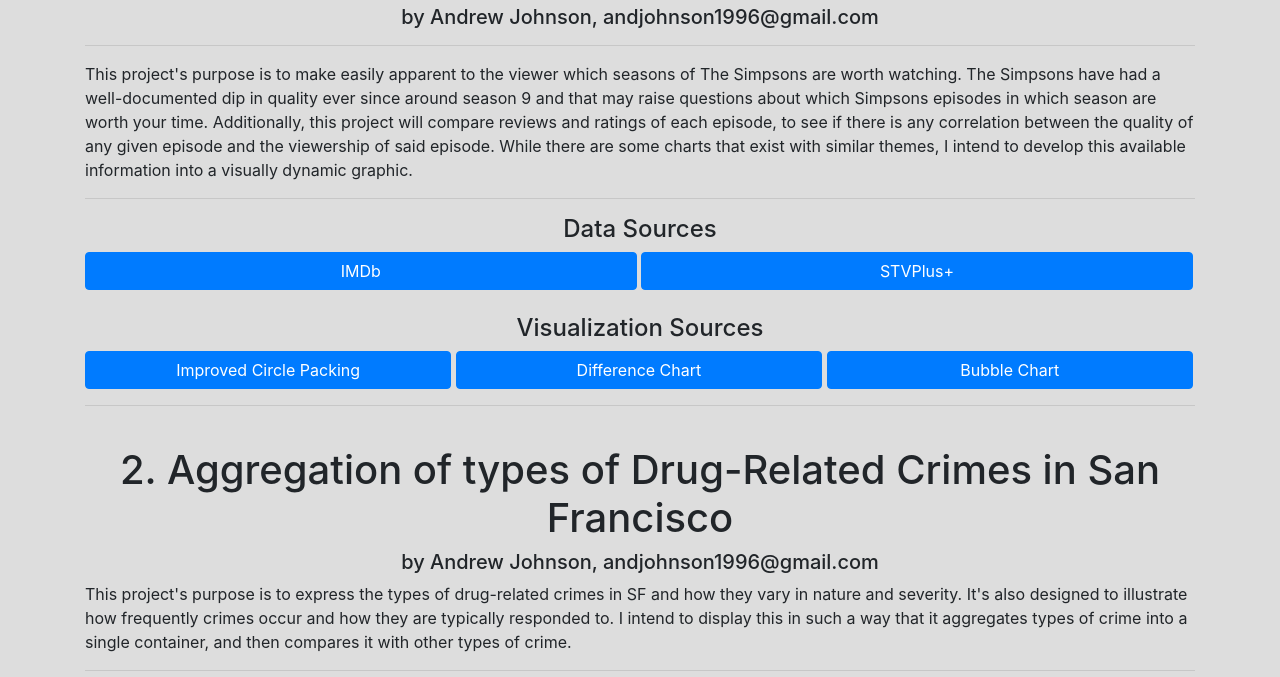
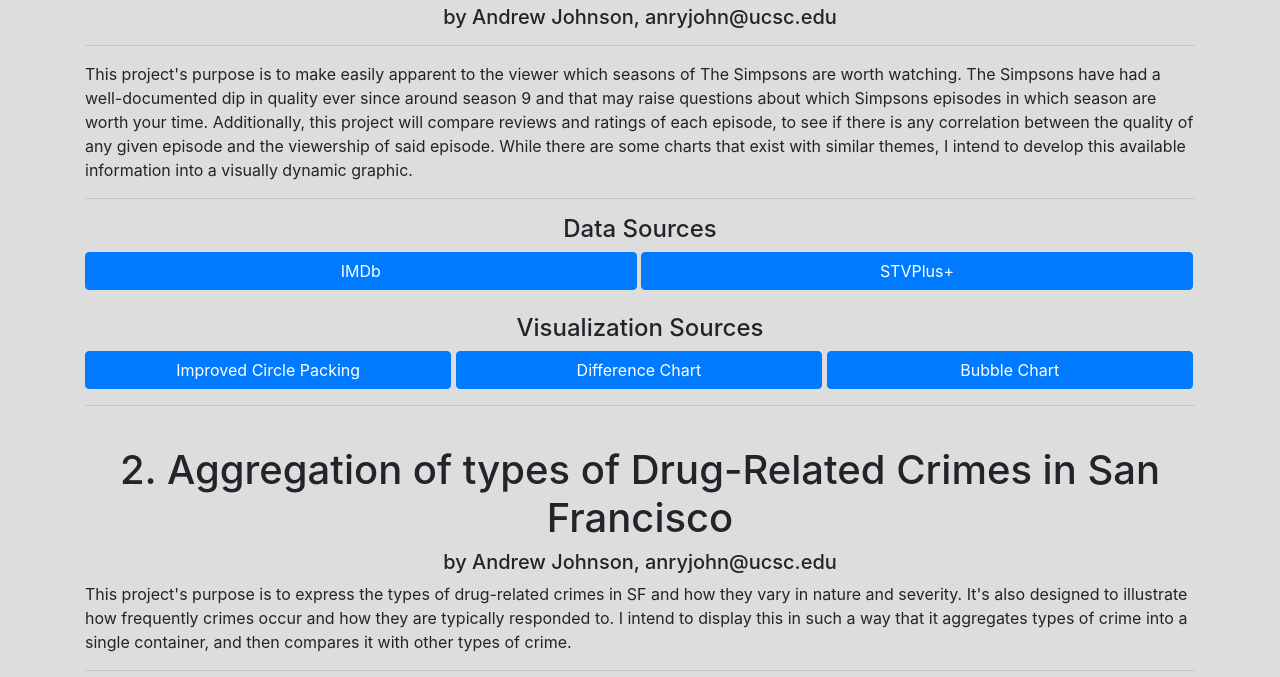
Before and after one commit to ajtemp/ajtemp.github.io, a plain HTML site: page index.html in a window 1280 px wide. Shown: the part 123-800 px from the top of the page. Drawn offline with nearby package versions, Linux system fonts and the light colour scheme.

Commit message:
email change

```diff
--- a/index.html
+++ b/index.html
@@ -13,7 +13,7 @@
 
 <div class="container mt-4">
   <h1 class="text-center">1. Quality/Viewership of The Simpsons, Episode by Episode</h1>
-  <h5 class="text-center">by Andrew Johnson, andjohnson1996@gmail.com</h5>
+  <h5 class="text-center">by Andrew Johnson, anryjohn@ucsc.edu</h5>
   <hr>
   <p>This project's purpose is to make easily apparent to the viewer which seasons of The Simpsons are worth watching. The Simpsons have had a well-documented dip in quality ever since around season 9 and that may raise questions about which Simpsons episodes in which season are worth your time. Additionally, this project will compare reviews and ratings of each episode, to see if there is any correlation between the quality of any given episode and the viewership of said episode. While there are some charts that exist with similar themes, I intend to develop this available information into a visually dynamic graphic.</p>
   <hr>
@@ -31,7 +31,7 @@
   <br>
 
   <h1 class="text-center">2. Aggregation of types of Drug-Related Crimes in San Francisco</h1>
-  <h5 class="text-center">by Andrew Johnson, andjohnson1996@gmail.com</h5>
+  <h5 class="text-center">by Andrew Johnson, anryjohn@ucsc.edu</h5>
 
   <p>This project's purpose is to express the types of drug-related crimes in SF and how they vary in nature and severity. It's also designed to illustrate how frequently crimes occur and how they are typically responded to. I intend to display this in such a way that it aggregates types of crime into a single container, and then compares it with other types of crime.</p>
   <hr>
```
